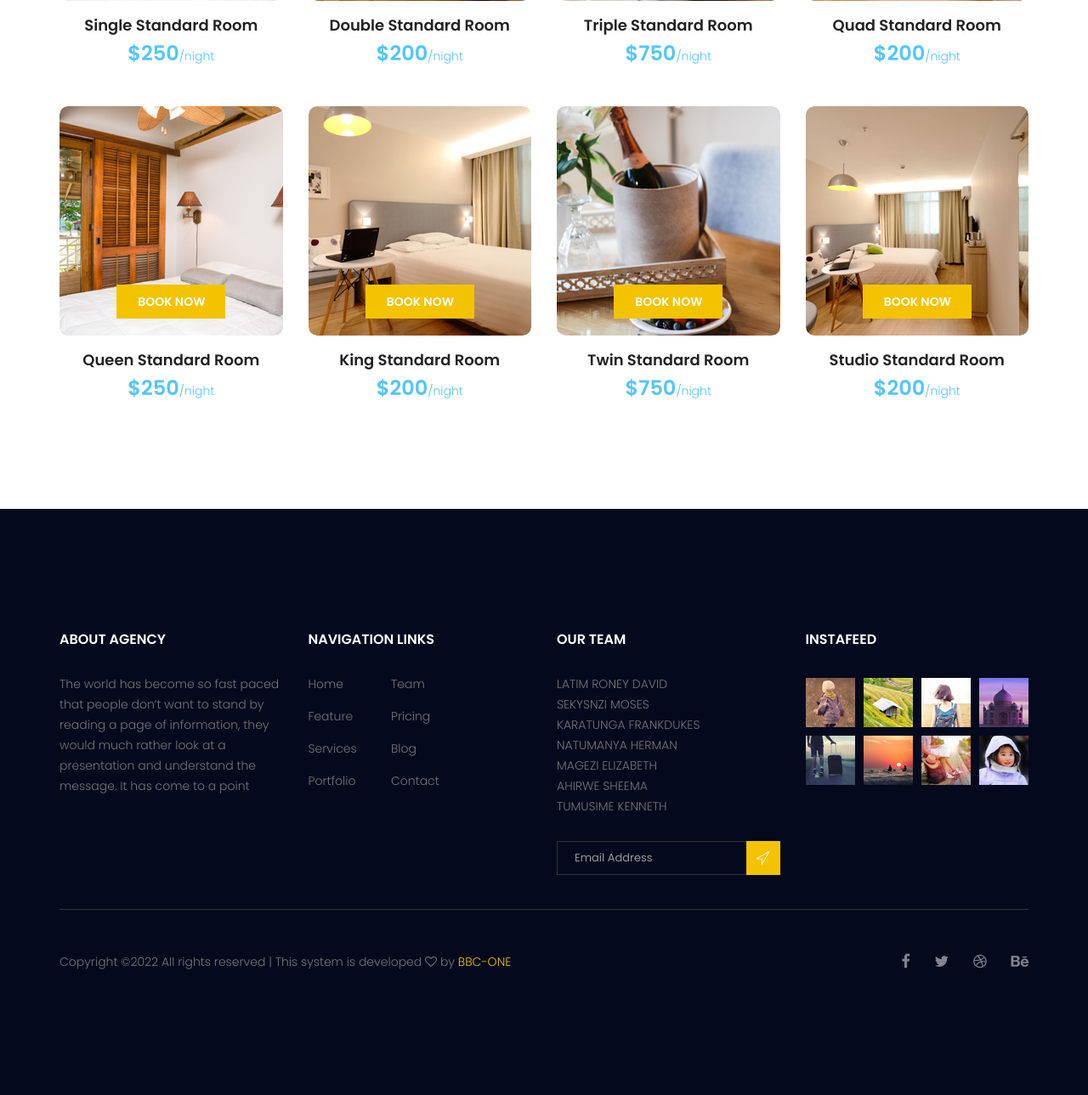
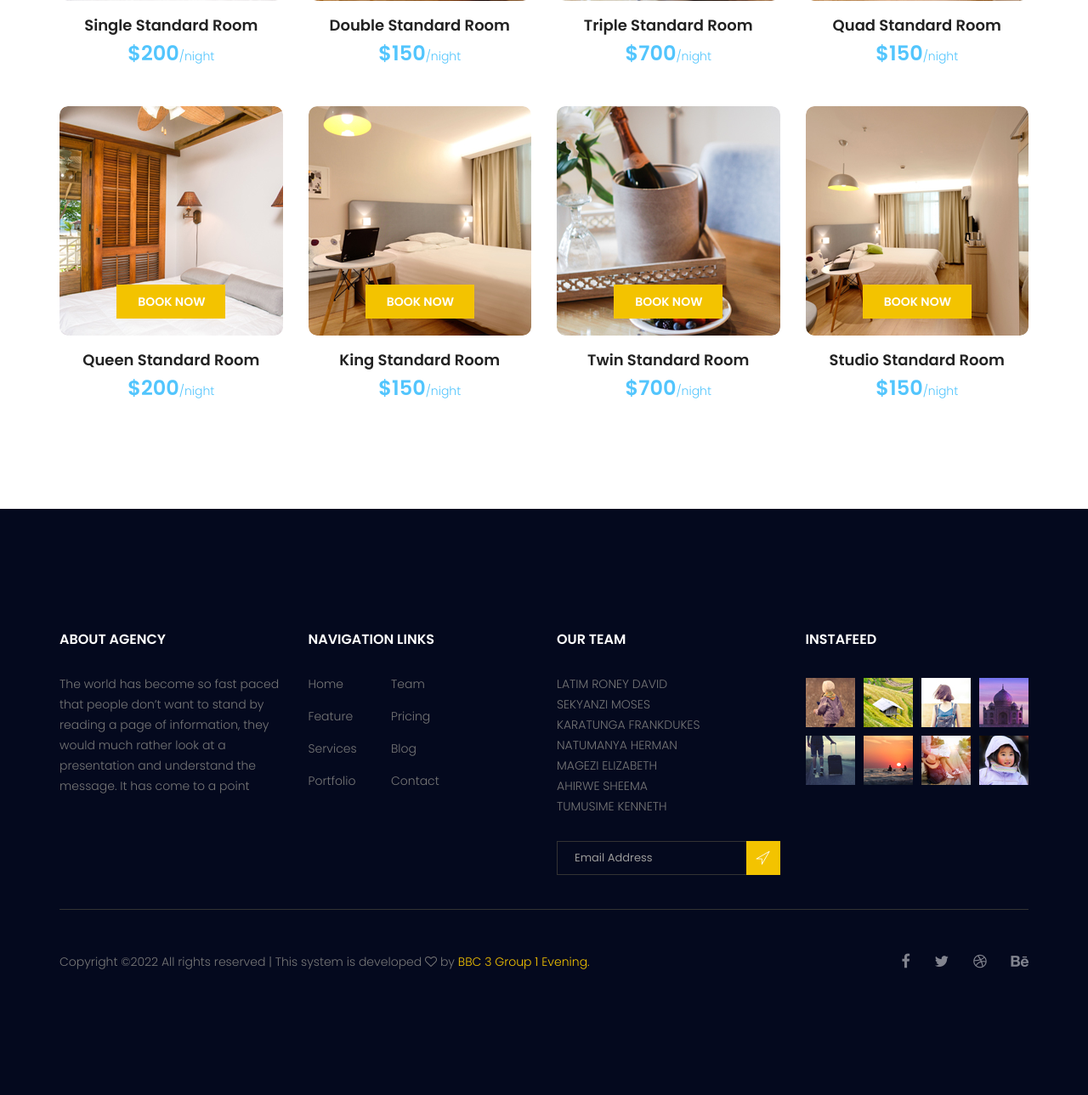
Before and after one commit to latrondav/hotel-booking, a Django app: page /accomodation/ in a window 1280 px wide. Shown: the part 1813-3102 px from the top of the page at 85% size. Run offline with Django 4.2, Linux system fonts and the light colour scheme; some libraries are stand-ins or nearby versions.

Commit message:
adjustments

```diff
--- a/baloosh/templates/about.html
+++ b/baloosh/templates/about.html
@@ -15,7 +15,7 @@
                 <div class="page-cover text-center">
                     <h2 class="page-cover-tittle">About Us</h2>
                     <ol class="breadcrumb">
-                        <li><a href="index.html">Home</a></li>
+                        <li><a href="/">Home</a></li>
                         <li class="active">About</li>
                     </ol>
                 </div>
@@ -33,7 +33,7 @@
                             <p>><B>MISSION</B><br>We are committed to provide a 360 degree integrated hotel management service that creates exceptional value. Our people embody the Baloosh spirit to explore, discover, experience and journey beyond.<br>
 
                                 <b>VISION</b><br>We create memorable experiences inspired by the heart and soul of a destination.</p>
-                            <a href="#" class="button_hover theme_btn_two">CHECK OUT OUR SERVICES</a>
+                            <a href="/accomodation" class="button_hover theme_btn_two">CHECK OUT OUR SERVICES</a>
                         </div>
                     </div>
                     <div class="col-md-6">
--- a/baloosh/templates/accomodation.html
+++ b/baloosh/templates/accomodation.html
@@ -182,7 +182,7 @@
                                 <a href="#" class="btn theme_btn button_hover">Book Now</a>
                             </div>
                             <a href="#"><h4 class="sec_h4">Single Standard Room</h4></a>
-                            <h5>$250<small>/night</small></h5>
+                            <h5>$200<small>/night</small></h5>
                         </div>
                     </div>
                     <div class="col-lg-3 col-sm-6">
@@ -192,7 +192,7 @@
                                 <a href="#" class="btn theme_btn button_hover">Book Now</a>
                             </div>
                             <a href="#"><h4 class="sec_h4">Double Standard Room</h4></a>
-                            <h5>$200<small>/night</small></h5>
+                            <h5>$150<small>/night</small></h5>
                         </div>
                     </div>
                     <div class="col-lg-3 col-sm-6">
@@ -202,7 +202,7 @@
                                 <a href="#" class="btn theme_btn button_hover">Book Now</a>
                             </div>
                             <a href="#"><h4 class="sec_h4">Triple Standard Room</h4></a>
-                            <h5>$750<small>/night</small></h5>
+                            <h5>$700<small>/night</small></h5>
                         </div>
                     </div>
                     <div class="col-lg-3 col-sm-6">
@@ -212,7 +212,7 @@
                                 <a href="#" class="btn theme_btn button_hover">Book Now</a>
                             </div>
                             <a href="#"><h4 class="sec_h4">Quad Standard Room</h4></a>
-                            <h5>$200<small>/night</small></h5>
+                            <h5>$150<small>/night</small></h5>
                         </div>
                     </div>
                     <div class="col-lg-3 col-sm-6">
@@ -222,7 +222,7 @@
                                 <a href="#" class="btn theme_btn button_hover">Book Now</a>
                             </div>
                             <a href="#"><h4 class="sec_h4">Queen Standard Room</h4></a>
-                            <h5>$250<small>/night</small></h5>
+                            <h5>$200<small>/night</small></h5>
                         </div>
                     </div>
                     <div class="col-lg-3 col-sm-6">
@@ -232,7 +232,7 @@
                                 <a href="#" class="btn theme_btn button_hover">Book Now</a>
                             </div>
                             <a href="#"><h4 class="sec_h4">King Standard Room</h4></a>
-                            <h5>$200<small>/night</small></h5>
+                            <h5>$150<small>/night</small></h5>
                         </div>
                     </div>
                     <div class="col-lg-3 col-sm-6">
@@ -242,7 +242,7 @@
                                 <a href="#" class="btn theme_btn button_hover">Book Now</a>
                             </div>
                             <a href="#"><h4 class="sec_h4">Twin Standard Room</h4></a>
-                            <h5>$750<small>/night</small></h5>
+                            <h5>$700<small>/night</small></h5>
                         </div>
                     </div>
                     <div class="col-lg-3 col-sm-6">
@@ -252,7 +252,7 @@
                                 <a href="#" class="btn theme_btn button_hover">Book Now</a>
                             </div>
                             <a href="#"><h4 class="sec_h4">Studio Standard Room</h4></a>
-                            <h5>$200<small>/night</small></h5>
+                            <h5>$150<small>/night</small></h5>
                         </div>
                     </div>
                 </div>
--- a/baloosh/templates/home.html
+++ b/baloosh/templates/home.html
@@ -19,7 +19,7 @@
 					<div class="banner_content text-center">
 						<h6>Away from monotonous life</h6>
 						<h2>Relax into your Fantacy</h2>
-						<p>Experience something newv each and every moment you expend with us<br> We are more than a room, arrive as guests and leave as friends</p>
+						<p>Experience something new each and every moment you spend with us<br> We are more than a room, arrive as guests and leave as friends</p>
 						<a href="/accomodation" class="btn theme_btn button_hover">Hello {{ user }}, Get Started</a>
 					</div>
 				</div>
@@ -182,7 +182,7 @@
 					<div class="banner_content text-center">
 						<h6>Away from monotonous life</h6>
 						<h2>Relax into your Fantacy</h2>
-						<p>Experience something newv each and every moment you expend with us<br>We are more than a room, arrive as guests and leave as friends</p>
+						<p>Experience something new each and every moment you spend with us<br>We are more than a room, arrive as guests and leave as friends</p>
                         <button type="button" class="btn theme_btn button_hover" data-toggle="modal" data-target="#LoginModal" >LOGIN</button>
                         <button type="button" class="btn theme_btn button_hover" data-toggle="modal" data-target="#RegisterModal" >REGISTER</button>
 					</div>
--- a/baloosh/templates/includes/footer.html
+++ b/baloosh/templates/includes/footer.html
@@ -17,18 +17,18 @@
                     <div class="row">
                         <div class="col-4">
                             <ul class="list_style">
-                                <li><a href="#">Home</a></li>
-                                <li><a href="#">Feature</a></li>
-                                <li><a href="#">Services</a></li>
-                                <li><a href="#">Portfolio</a></li>
+                                <li><a href="/">Home</a></li>
+                                <li><a href="/gallery">Feature</a></li>
+                                <li><a href="/accomodation">Services</a></li>
+                                <li><a href="/about">Portfolio</a></li>
                             </ul>
                         </div>
                         <div class="col-4">
                             <ul class="list_style">
-                                <li><a href="#">Team</a></li>
-                                <li><a href="#">Pricing</a></li>
-                                <li><a href="#">Blog</a></li>
-                                <li><a href="#">Contact</a></li>
+                                <li><a href="/accomodation">Team</a></li>
+                                <li><a href="/accomodation">Pricing</a></li>
+                                <li><a href="/about">Blog</a></li>
+                                <li><a href="/contact">Contact</a></li>
                             </ul>
                         </div>
                     </div>
@@ -37,7 +37,7 @@
             <div class="col-lg-3 col-md-6 col-sm-6">
                 <div class="single-footer-widget">
                     <h6 class="footer_title">Our Team</h6>
-                    <p>LATIM RONEY DAVID<br/>SEKYSNZI MOSES<br/>KARATUNGA FRANKDUKES<br/>NATUMANYA HERMAN<br/>MAGEZI ELIZABETH<br/>AHIRWE SHEEMA<br/>TUMUSIME KENNETH</p>
+                    <p>LATIM RONEY DAVID<br/>SEKYANZI MOSES<br/>KARATUNGA FRANKDUKES<br/>NATUMANYA HERMAN<br/>MAGEZI ELIZABETH<br/>AHIRWE SHEEMA<br/>TUMUSIME KENNETH</p>
                     <div id="mc_embed_signup">
                         <form target="_blank" action="https://spondonit.us12.list-manage.com/subscribe/post?u=1462626880ade1ac87bd9c93a&amp;id=92a4423d01" method="get" class="subscribe_form relative">
                             <div class="input-group d-flex flex-row">
@@ -68,7 +68,7 @@
         <div class="border_line"></div>
         <div class="row footer-bottom d-flex justify-content-between align-items-center">
             <p class="col-lg-8 col-sm-12 footer-text m-0"><!-- Link back to Colorlib can't be removed. Template is licensed under CC BY 3.0. -->
-Copyright &copy;<script>document.write(new Date().getFullYear());</script> All rights reserved | This system is developed <i class="fa fa-heart-o" aria-hidden="true"></i> by <a href="https://colorlib.com" target="_blank">BBC-ONE</a>
+Copyright &copy;<script>document.write(new Date().getFullYear());</script> All rights reserved | This system is developed <i class="fa fa-heart-o" aria-hidden="true"></i> by <a href="https://colorlib.com" target="_blank">BBC 3 Group 1 Evening.</a>
 <!-- Link back to Colorlib can't be removed. Template is licensed under CC BY 3.0. --></p>
             <div class="col-lg-4 col-sm-12 footer-social">
                 <a href="#"><i class="fa fa-facebook"></i></a>
```
